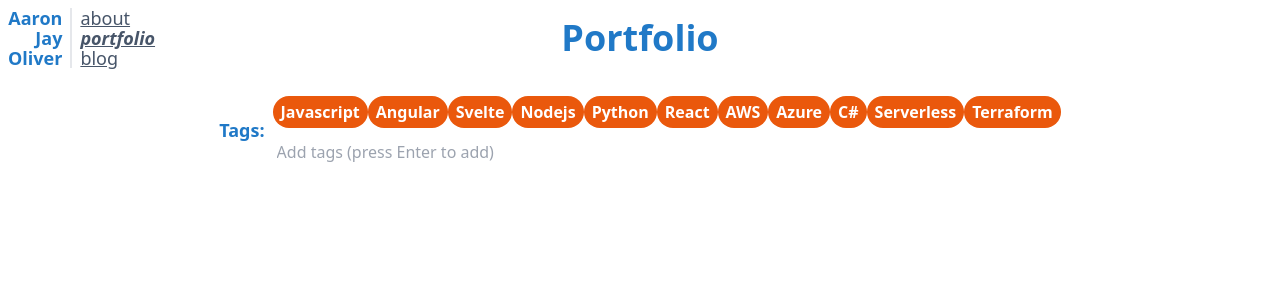
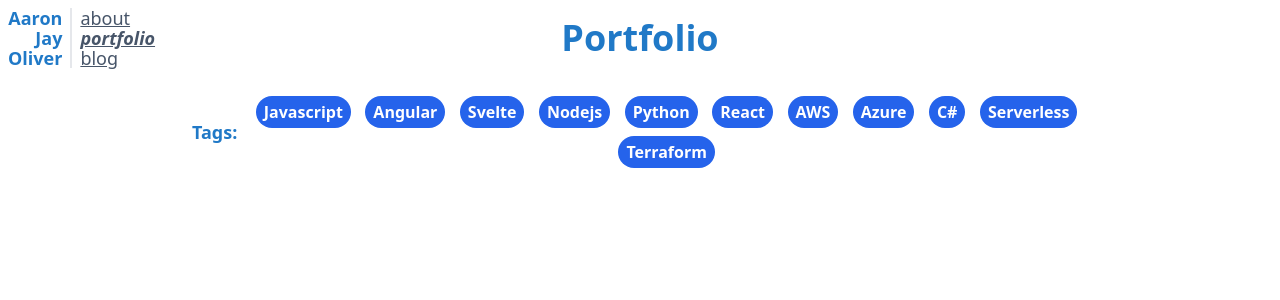
Before and after one commit to a-j-olly/aaronjayoliver.com, a SvelteKit app in the folder fe/: page /portfolio in a window 1280 px wide. Shown: the top 300 px of the page. Built offline with nearby package versions, Linux system fonts and the light colour scheme.

Commit message:
Added basic tag selection functionality to portfolio page

```diff
--- a/fe/src/routes/portfolio/+page.svelte
+++ b/fe/src/routes/portfolio/+page.svelte
@@ -1,22 +1,31 @@
-<script lang="tsc">
+<script lang="ts">
+	import Pill from './Pill.svelte';
 	export let data;
+
+	let tagList = data.tags;
+	let selectedTags = [...tagList];
+
+	function handleTagToggle(
+		e: CustomEvent<{ tag: { id: number; name: string }; selected: boolean }>
+	) {
+		const { tag, selected } = e.detail;
+		if (selected) {
+			selectedTags = [...selectedTags, tag];
+		} else {
+			selectedTags = selectedTags.filter((v) => v !== tag);
+		}
+		// getProjectsByAllTags(selectedTags)
+		console.log(selectedTags);
+	}
 </script>
 
-<div class="md:mx-48 mx-12 flex items-center justify-center gap-2">
-	<h2 class="text-lg font-semibold text-dark-blue">Tags:</h2>
+<div class="mx-12 flex items-center justify-center gap-2 md:mx-48">
+	<h2 class="text-lg font-bold text-dark-blue">Tags:</h2>
 	<div class="flex flex-col">
 		<ul class="flex flex-wrap justify-evenly">
-			{#each data.tags as { id, name }}
-				<button class="bg-orange-600 hover:bg-orange-400 text-white font-bold my-1 py-1 px-2 rounded-full">{name}</button>
+			{#each tagList as tag}
+				<Pill {tag} on:toggle={handleTagToggle} />
 			{/each}
 		</ul>
-		<div class="flex flex-wrap items-center justify-center">
-			<input
-				id="new-tag-input"
-				class="mt-1 w-full rounded-md p-1"
-				type="text"
-				placeholder="Add tags (press Enter to add)"
-			/>
-		</div>
 	</div>
 </div>
--- /dev/null
+++ b/fe/src/routes/portfolio/Pill.svelte
@@ -0,0 +1,31 @@
+<script lang="ts">
+	// Event dispatcher
+	import { createEventDispatcher } from 'svelte';
+	const dispatch = createEventDispatcher<{
+		toggle: { tag: { id: number; name: string }; selected: boolean };
+	}>();
+
+	export let tag: { id: number; name: string };
+	export let selected = true;
+
+	// Emit an event to the parent to add/remove the value from the list
+	function toggle() {
+		selected = !selected;
+		const eventDetail = {
+			tag,
+			selected
+		};
+
+		dispatch('toggle', eventDetail);
+	}
+</script>
+
+<!-- Button Style: Changing color based on selected state -->
+<button
+	class="m-1 rounded-full rounded-full px-2 py-1 font-bold text-white transition-colors
+           duration-200
+           {selected ? 'bg-blue-600 hover:bg-blue-400' : 'bg-red-600 hover:bg-red-400'}"
+	on:click={toggle}
+>
+	{tag.name}
+</button>
```
